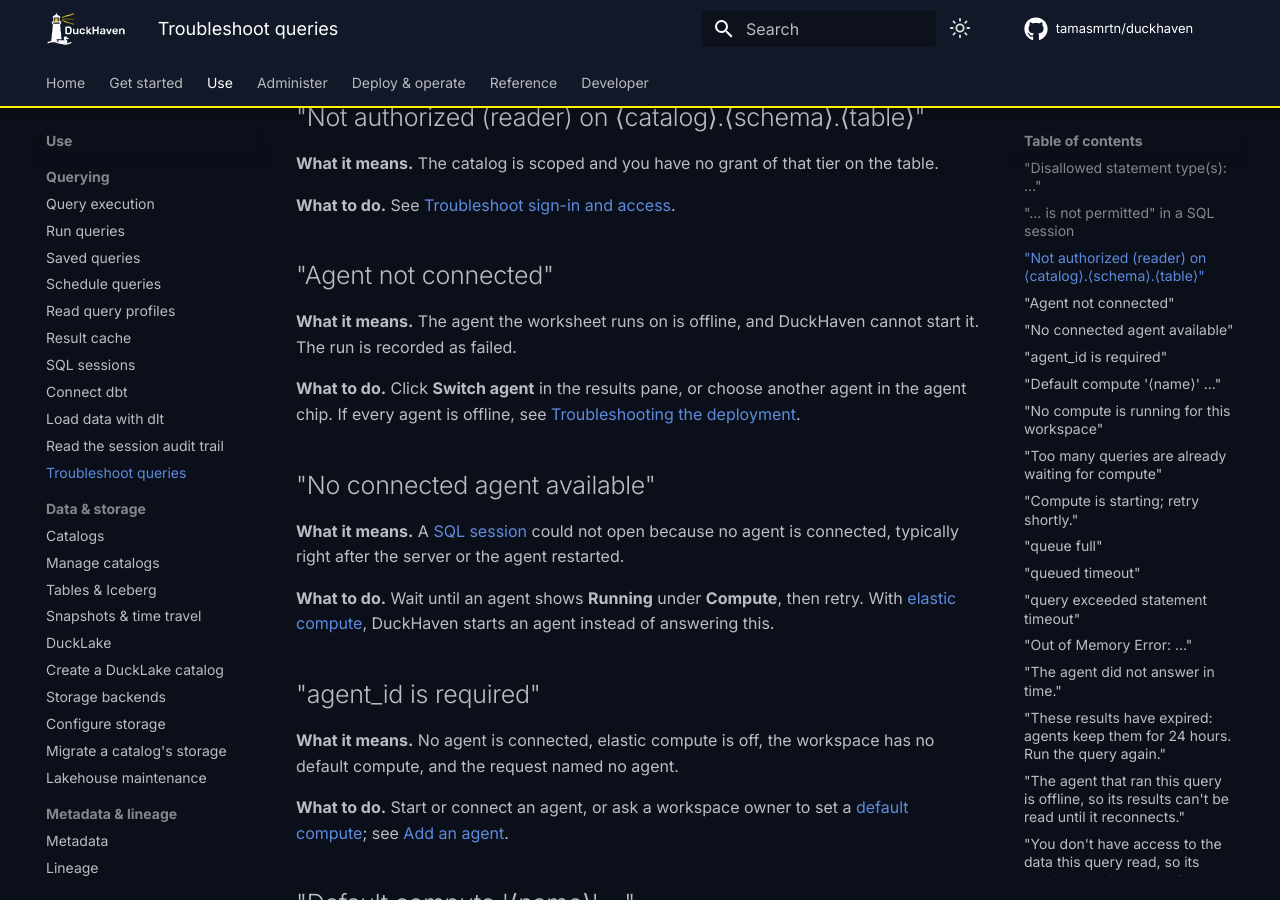
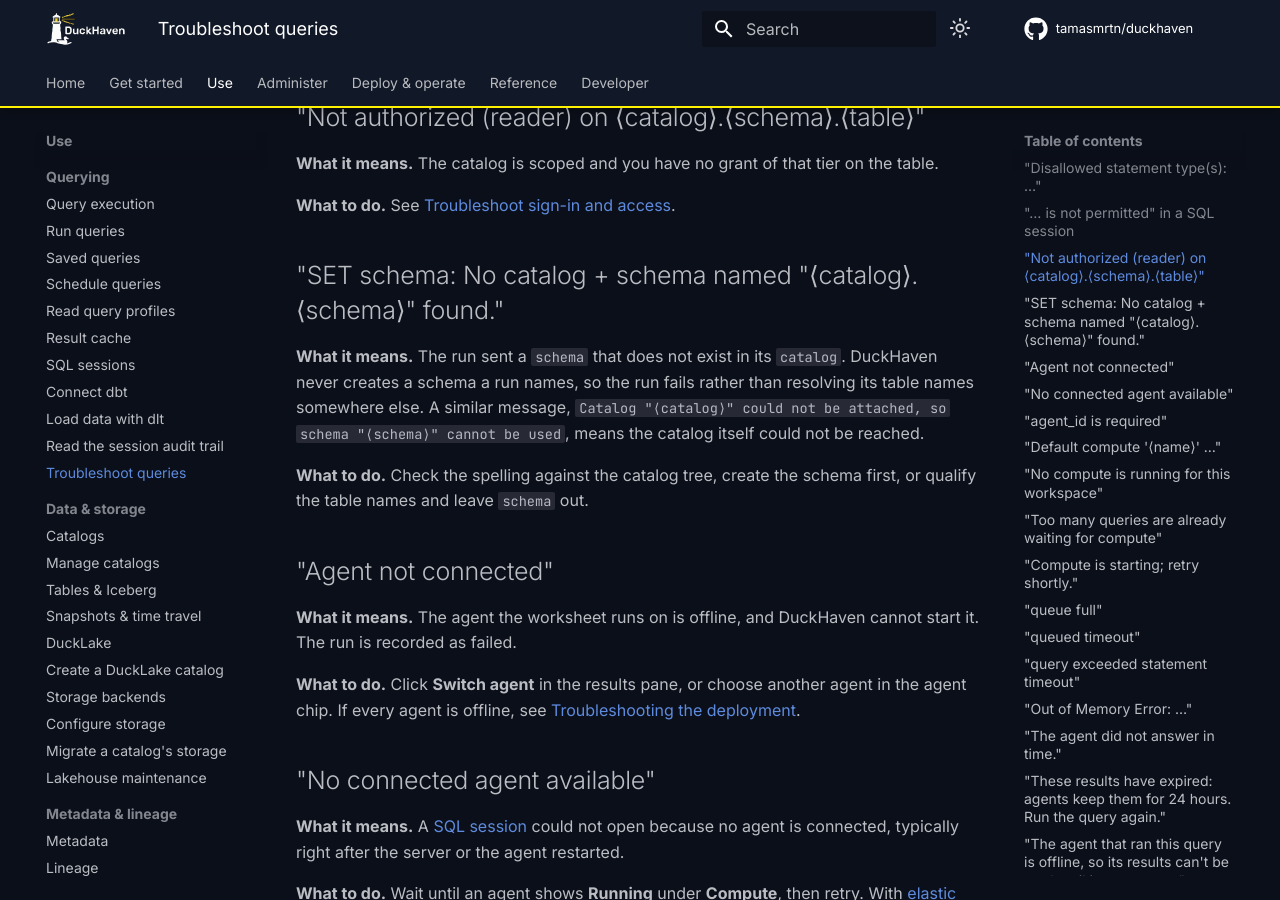
Before and after one commit to tamasmrtn/duckhaven, an MkDocs documentation site: the page built from docs/querying/troubleshooting.md, in a window 1280 px wide and 900 px high, scrolled down 819 px. Built offline with MkDocs 1.6.1 and Material for MkDocs 9.7.7, drawn with Linux system fonts in a browser that asks for light colours; comment, search, counter and statistics services are not loaded.

Commit message:
docs(querying): explain grants and failures for a chosen schema
Signed-off-by: tmrtn <martontam@gmail.com>

```diff
--- a/docs/querying/troubleshooting.md
+++ b/docs/querying/troubleshooting.md
@@ -35,6 +35,15 @@
 
 **What to do.** See [Troubleshoot sign-in and
 access](../access/troubleshooting.md#not-authorized-reader-on-catalogschematable).
+
+## "SET schema: No catalog + schema named "⟨catalog⟩.⟨schema⟩" found."
+
+**What it means.** The run sent a `schema` that does not exist in its `catalog`. DuckHaven never creates a schema a run
+names, so the run fails rather than resolving its table names somewhere else. A similar message, `Catalog "⟨catalog⟩"
+could not be attached, so schema "⟨schema⟩" cannot be used`, means the catalog itself could not be reached.
+
+**What to do.** Check the spelling against the catalog tree, create the schema first, or qualify the table names and
+leave `schema` out.
 
 ## "Agent not connected"
 
```
Also changed, not shown: docs/access/scoped-access.md (+4 -0 lines), docs/querying/sql-sessions.md (+3 -0 lines), docs/reference/rest-api.md (+1 -1 lines).
